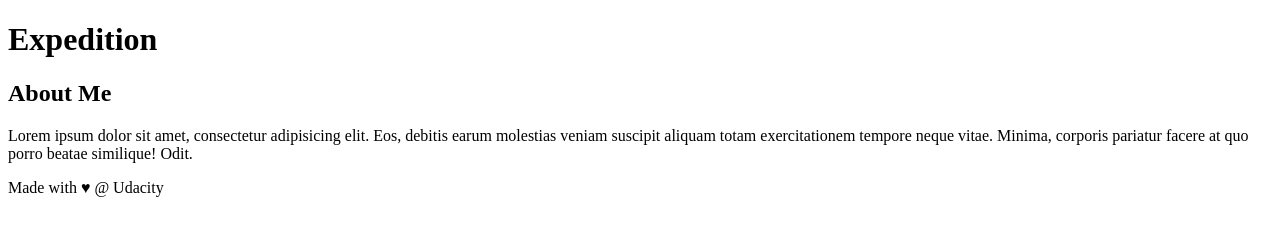
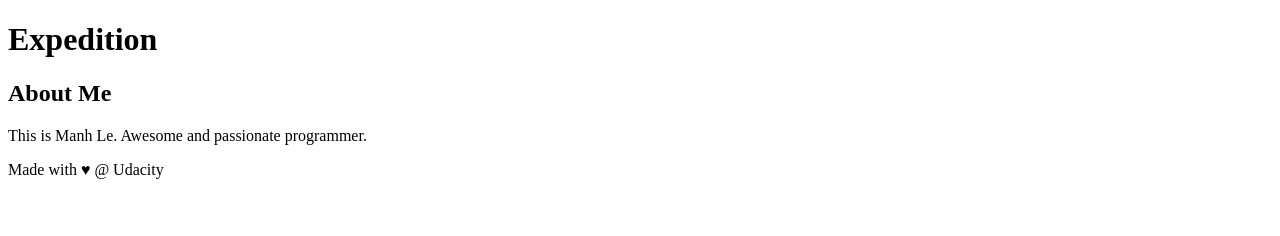
Before and after one commit to ManhQLe/Git-play, a plain HTML site: page index.html in a window 1280 px wide. Drawn offline with Linux system fonts and the light colour scheme.

Commit message:
Add content to about me

```diff
--- a/index.html
+++ b/index.html
@@ -22,7 +22,7 @@
     <aside>
         <h2>About Me</h2>
 
-        <p>Lorem ipsum dolor sit amet, consectetur adipisicing elit. Eos, debitis earum molestias veniam suscipit aliquam totam exercitationem tempore neque vitae. Minima, corporis pariatur facere at quo porro beatae similique! Odit.</p>
+        <p>This is Manh Le. Awesome and passionate programmer.</p>
     </aside>
 
     <footer>
```
